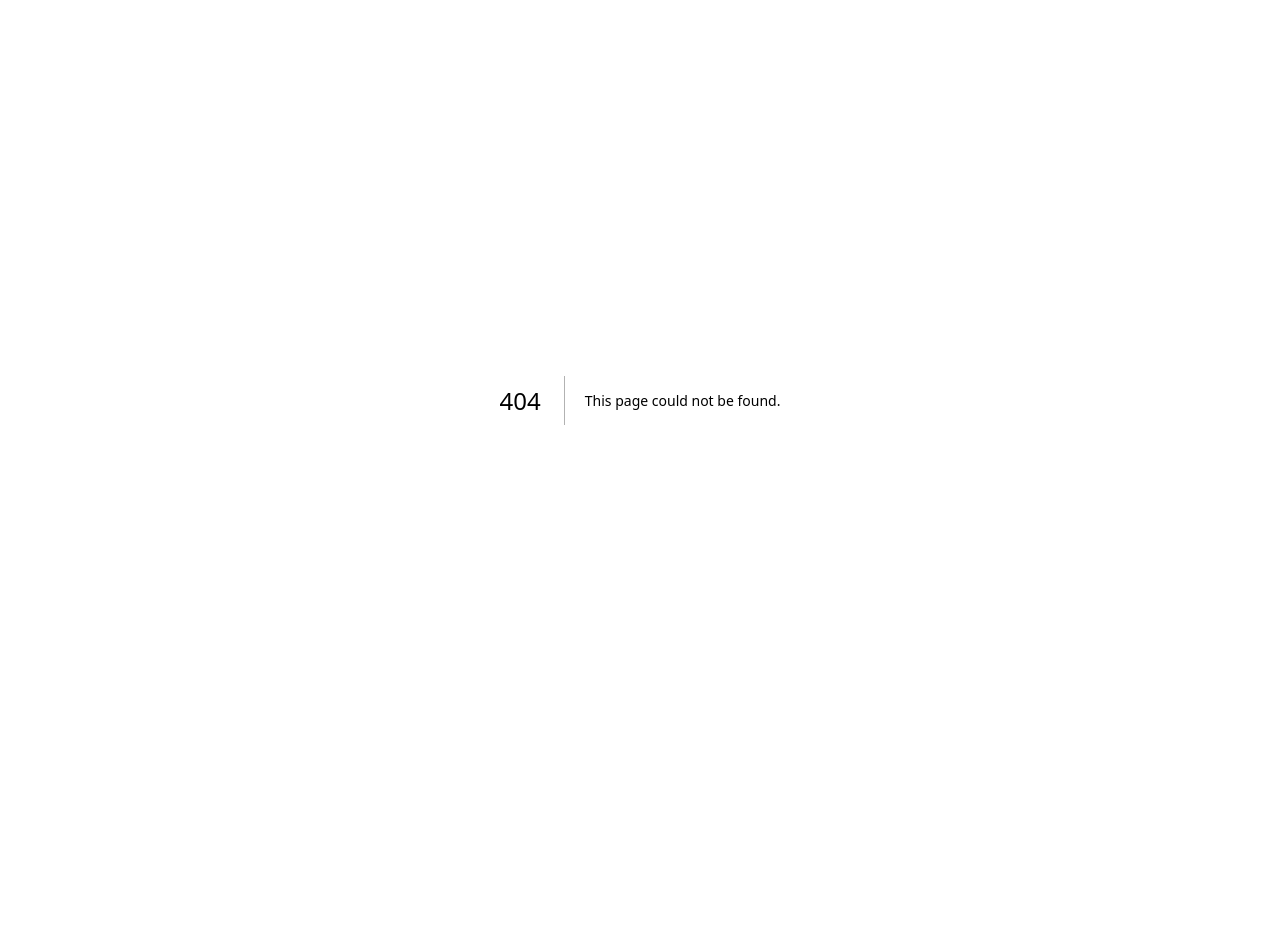
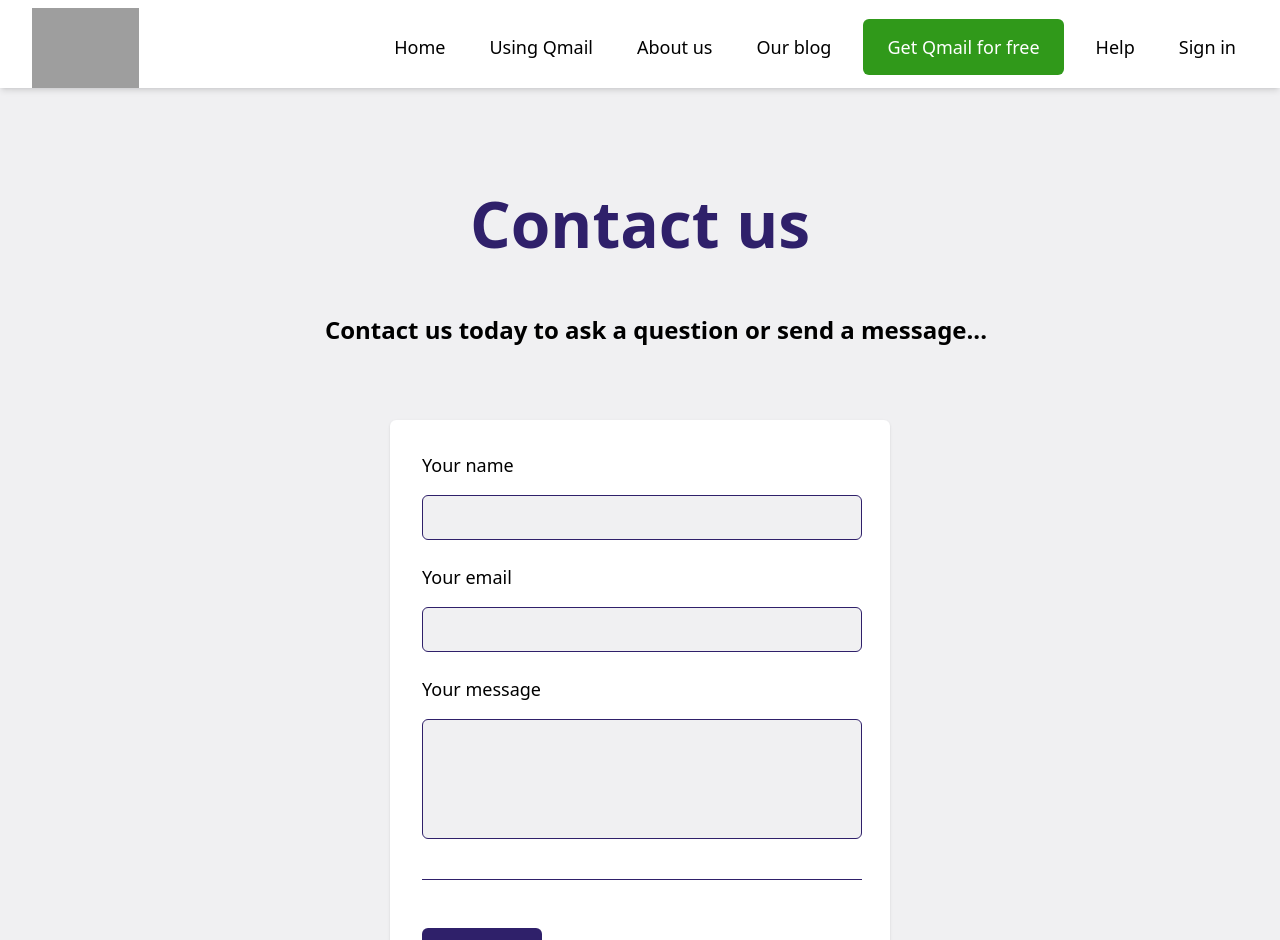
Before and after one commit to FurqanRahim/Qmail, a Next.js app: page /help in a window 1280 px wide. Before the commit this address had no page. Shown: the top 940 px of the page. Before the commit the page ends 800 px from the top, so only its background shows below. Built offline with nearby package versions, Linux system fonts and the light colour scheme; grey boxes are pictures that could not be loaded.

Commit message:
Add help component

```diff
--- /dev/null
+++ b/src/app/help/layout.tsx
@@ -0,0 +1,43 @@
+import type { Metadata } from "next";
+import { Geist, Geist_Mono } from "next/font/google";
+import Navbar from "../components/Navbar.jsx"
+import Footer from "../components/Footer.jsx";
+import Feature from "../components/Feature.jsx";
+import HeroSection from "../components/HeroSection.jsx";
+
+
+
+const geistSans = Geist({
+    variable: "--font-geist-sans",
+    subsets: ["latin"],
+});
+
+const geistMono = Geist_Mono({
+    variable: "--font-geist-mono",
+    subsets: ["latin"],
+});
+
+export const metadata: Metadata = {
+    title: "Contact us | Qmail",
+    description: "Generated by create next app",
+};
+
+export default function RootLayout({
+    children,
+}: Readonly<{
+    children: React.ReactNode;
+}>) {
+    return (
+        <html lang="en">
+            <body
+                className={`${geistSans.variable} ${geistMono.variable} antialiased`}
+            >
+                <Navbar />
+
+
+                {children}
+                <Footer />
+            </body>
+        </html>
+    );
+}
--- /dev/null
+++ b/src/app/help/page.tsx
@@ -0,0 +1,68 @@
+'use client';
+
+import React from 'react'
+
+const page = () => {
+    return (
+        <div className='bg-[#F0F0F2] py-10 flex flex-col gap-10'>
+
+            <div className='text-[32px] text-[#2F206A] font-black text-center md:text-[64px] md:mt-12'>Contact us</div>
+            <div className='text-[20px] font-bold pl-8 md:text-[24px] md:text-center'>Contact us today to ask a question or send a message...</div>
+            <div className='bg-white w-[380px] mx-auto shadow border-[#2F206A] rounded-md p-4 md:w-[500px] md:mt-8'>
+
+                <div className='text-[16px] font-medium  p-2 flex flex-col gap-6 md:p-4'>
+
+                    {/* Section : Name  */}
+
+                    <div className='flex flex-col gap-4'>
+                        <div className='text-[16px] md:text-[18px]'>Your name</div>
+                        <div>
+                            <input type='text' className='bg-[#F0F0F2] w-[340px] h-[45px] rounded-md p-4  border-[#2F206A] border-1 hover:border-[#2F206A] md:w-[440px]' />
+                        </div>
+                    </div>
+
+                    {/* Section : Email  */}
+
+                    <div className='flex flex-col gap-4'>
+                        <div className='text-[16px] md:text-[18px]'>Your email</div>
+                        <div>
+                            <input type='text' className='bg-[#F0F0F2] w-[340px] h-[45px] rounded-md p-4  border-[#2F206A] border-1 hover:border-[#2F206A] md:w-[440px]' />
+                        </div>
+                    </div>
+
+                    {/* Section : Message  */}
+
+                    <div className='flex flex-col gap-4'>
+                        <div className='text-[16px] md:text-[18px]'>Your message</div>
+                        <div>
+                            <textarea
+                                className="bg-[#F0F0F2] w-[340px] h-[120px] rounded-md px-3 py-2 border border-[#2F206A] focus:outline-none focus:ring-2 focus:ring-[#2F206A] text-left align-top resize-none required md:w-[440px]"
+                            />
+                        </div>
+
+
+                    </div>
+
+                    {/* Section : divider  */}
+
+                    <div className='w-[340px] pt-4 border-[#2F206A]  border-b-1 md:w-[440px]'>
+
+                    </div>
+
+                    {/* Section Submit Button  */}
+
+                    <div className='text-white bg-[#2F206A] w-[90px] h-[45px] cursor-pointer text-center pt-2 rounded-md md:mt-6 md:w-[120px]'>Submit</div>
+
+                </div>
+
+
+
+
+            </div>
+
+
+        </div>
+    )
+}
+
+export default page
```
